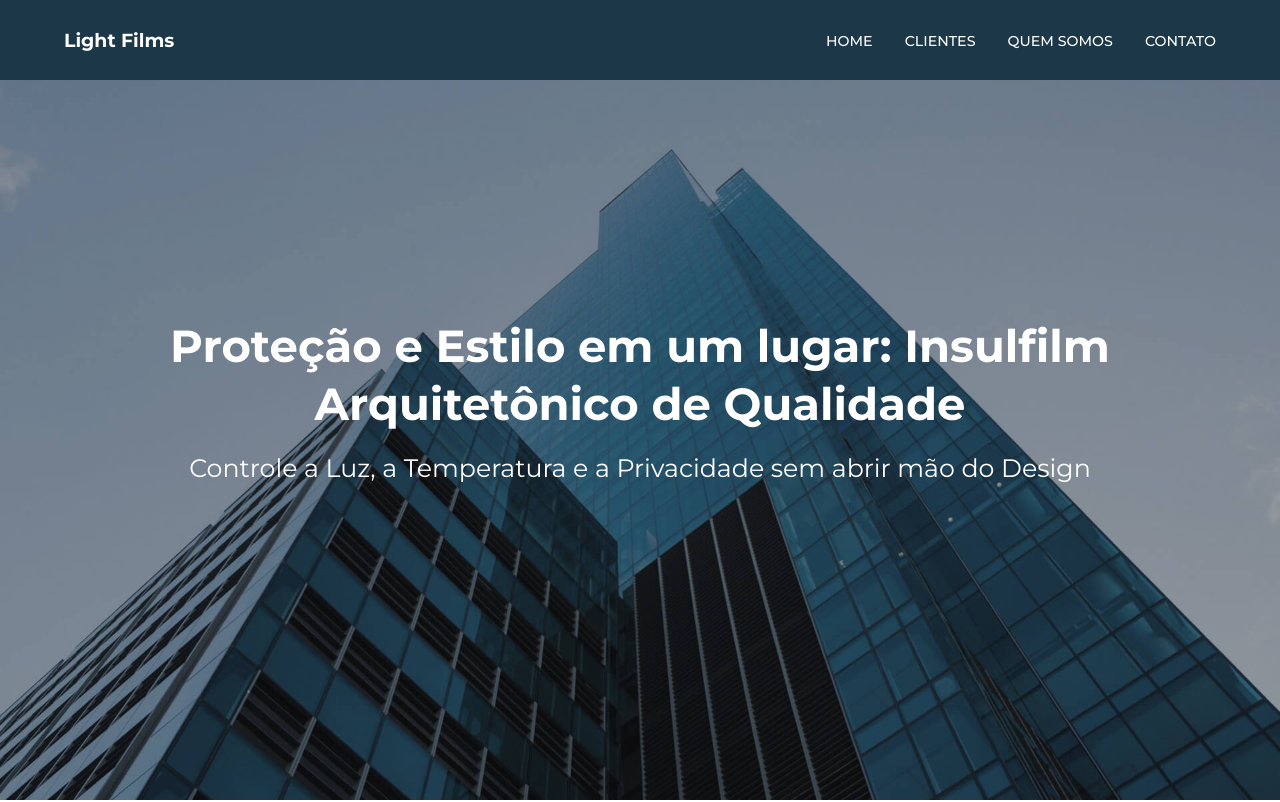
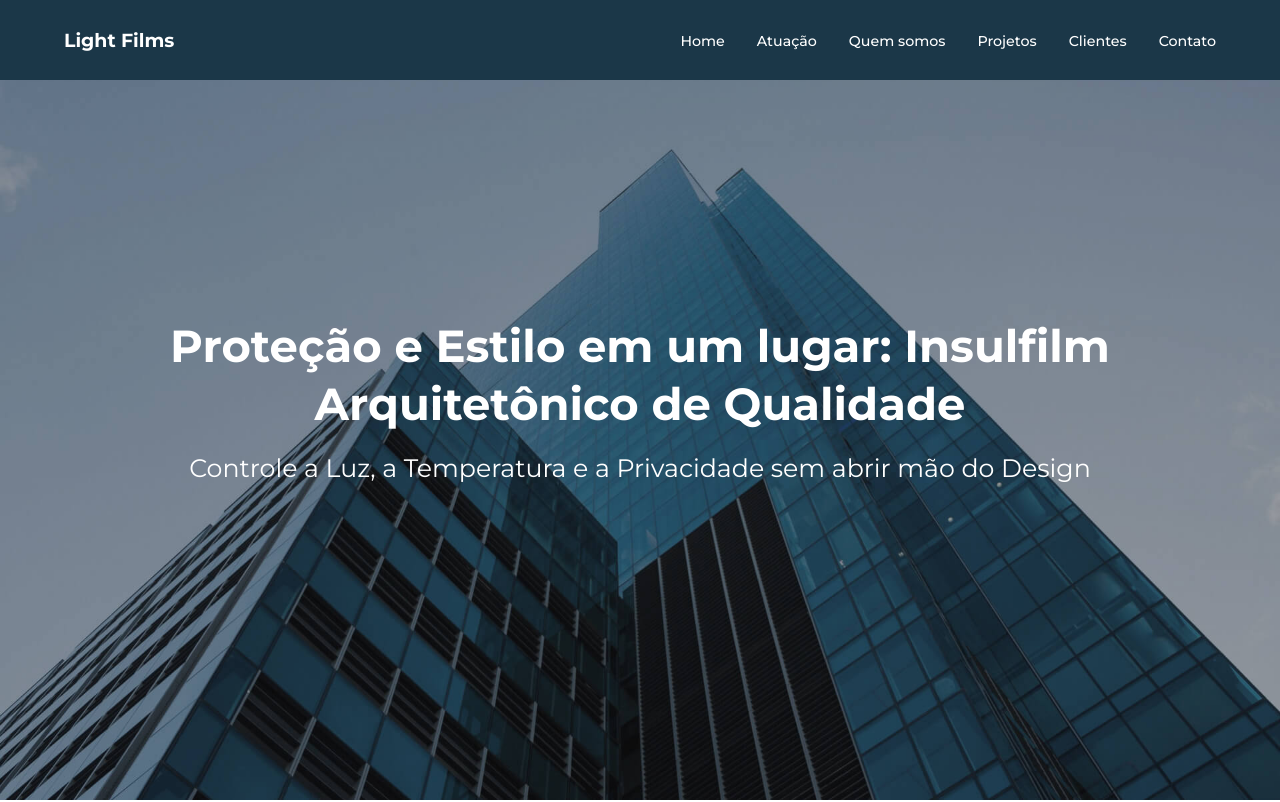
Before and after one commit to CaiqueMorales20/light-films, a React (Vite) app: page / in a window 1280 px wide. Shown: the top 802 px of the page. Built offline with nearby package versions, Linux system fonts and the light colour scheme.

Commit message:
:lipstick: feat: Header links

```diff
--- a/package.json
+++ b/package.json
@@ -10,6 +10,7 @@
     "preview": "vite preview"
   },
   "dependencies": {
+    "@types/react-scroll": "^1.8.7",
     "react": "^18.2.0",
     "react-dom": "^18.2.0",
     "react-scroll": "^1.8.9",
--- a/src/components/Header/components/Menu/index.tsx
+++ b/src/components/Header/components/Menu/index.tsx
@@ -6,16 +6,34 @@ export const Menu = () => {
 	return (
 		<MenuS>
 			<MenuItem>
-				<MenuLink href="">Home</MenuLink>
+				<MenuLink to="/" smooth={true}>
+					Home
+				</MenuLink>
 			</MenuItem>
 			<MenuItem>
-				<MenuLink href="">Clientes</MenuLink>
+				<MenuLink to="work" smooth={true}>
+					Atuação
+				</MenuLink>
 			</MenuItem>
 			<MenuItem>
-				<MenuLink href="">Quem somos</MenuLink>
+				<MenuLink to="about" smooth={true}>
+					Quem somos
+				</MenuLink>
 			</MenuItem>
 			<MenuItem>
-				<MenuLink href="">Contato</MenuLink>
+				<MenuLink to="projcts" smooth={true}>
+					Projetos
+				</MenuLink>
+			</MenuItem>
+			<MenuItem>
+				<MenuLink to="clients" smooth={true}>
+					Clientes
+				</MenuLink>
+			</MenuItem>
+			<MenuItem>
+				<MenuLink to="contact" smooth={true}>
+					Contato
+				</MenuLink>
 			</MenuItem>
 		</MenuS>
 	);
--- a/src/components/Header/components/Menu/style.tsx
+++ b/src/components/Header/components/Menu/style.tsx
@@ -1,5 +1,8 @@
 // Imports
 import styled from "styled-components";
+
+// Imported Components
+import { Link } from "react-scroll";
 
 // Styled Components
 export const MenuS = styled.ul`
@@ -8,9 +11,9 @@ export const MenuS = styled.ul`
 
 export const MenuItem = styled.li``;
 
-export const MenuLink = styled.a`
+export const MenuLink = styled(Link)`
 	font-size: var(--fz-small);
 	color: var(--clr-neutral-400);
 	font-weight: var(--fw-medium);
-	text-transform: uppercase;
+	cursor: pointer;
 `;
--- a/src/screens/LandingPage/Areas/index.tsx
+++ b/src/screens/LandingPage/Areas/index.tsx
@@ -1,5 +1,6 @@
 // Imported Components
 import { ItemList } from "./component/ItemList";
+import { Element } from "react-scroll";
 
 // Styled Components
 import { AreaS, Title } from "./style";
@@ -8,9 +9,11 @@ import { AreaS, Title } from "./style";
 export const Areas = () => {
 	// Rendering
 	return (
-		<AreaS>
-			<Title>Áreas de aplicação</Title>
-			<ItemList />
-		</AreaS>
+		<Element name="work">
+			<AreaS>
+				<Title>Áreas de aplicação</Title>
+				<ItemList />
+			</AreaS>
+		</Element>
 	);
 };
```
Also changed, not shown: 1 other file (tests, documents, lock files or other folders).
